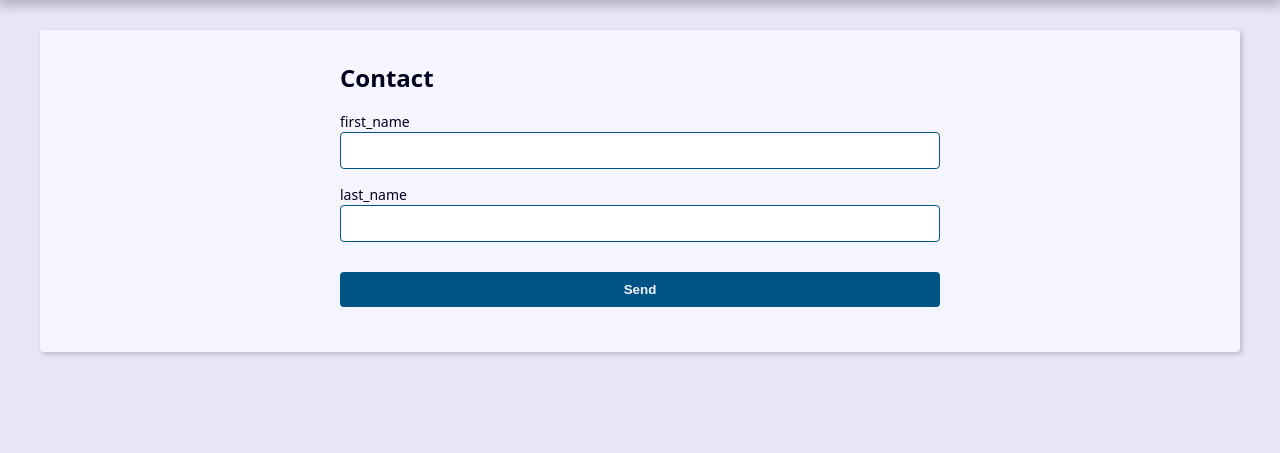
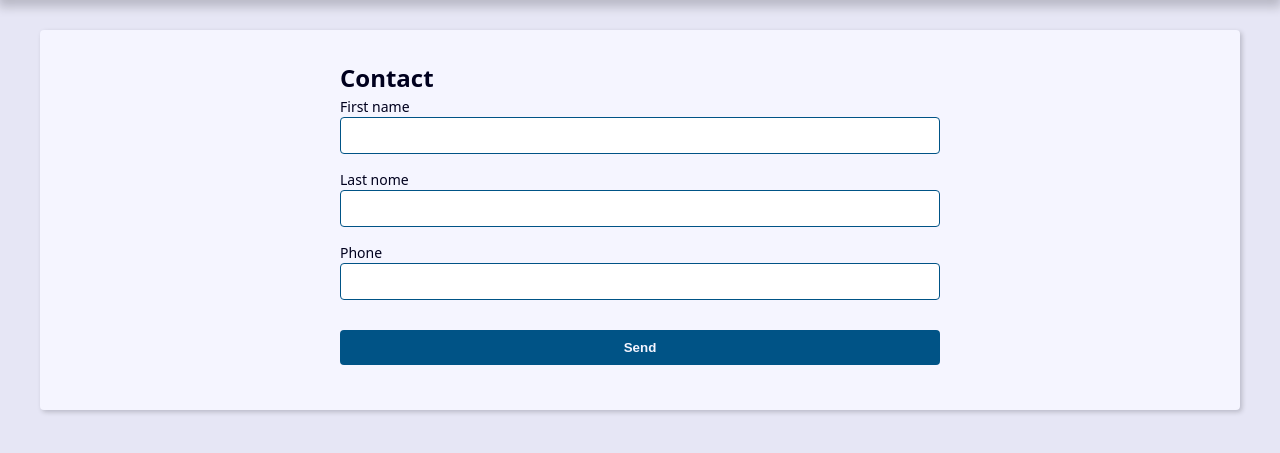
Before and after one commit to juliodonofreo/agenda, a Django app: page /contact/create/ in a window 1280 px wide. Shown: the part 239-692 px from the top of the page. Run offline with Django 4.2, Linux system fonts and the light colour scheme.

Commit message:
Criando ModelForm

```diff
--- a/contact/templates/contact/create.html
+++ b/contact/templates/contact/create.html
@@ -14,23 +14,30 @@
 
     {% csrf_token %}
 
+
+    {% for field in form %}
+      <div class="form-group">
+        <label for="{{field.id_for_label}}">{{field.label}}</label>
+        {{field}}
+        {{field.errors}}
+      </div>
+    {% endfor %}
+
+    {% if form.non_field_errors %}
       <div class="form-content">
         <div class="form-group">
-          <label for="first_name">first_name</label>
-          <input type="text" name="first_name" maxlength="255" id="first_name">
-        </div>
-
-        <div class="form-group">
-          <label for="last_name">last_name</label>
-          <input type="text" name="last_name" maxlength="255" id="last_name">
+          <div class="message error">
+            {{ form.non_field_errors }}
+          </div>
         </div>
       </div>
+    {% endif %}
 
-      <div class="form-content">
-        <div class="form-group">
-          <button class="btn" type="submit">Send</button>
-        </div>
+    <div class="form-content">
+      <div class="form-group">
+        <button class="btn" type="submit">Send</button>
       </div>
+    </div>
 
     </form>
   </div>
--- a/contact/views/contact_forms.py
+++ b/contact/views/contact_forms.py
@@ -1,25 +1,38 @@
+from django import forms
+from django.core.exceptions import ValidationError
 from django.core.paginator import Paginator
 from django.db.models import Q
-from django.shortcuts import get_object_or_404, redirect, render
+from django.shortcuts import redirect, render
 from django.views.decorators.http import require_POST
 
+from contact import models
+from contact.models import Contact
 
-from contact import models
 
+class ContactForm(forms.ModelForm):
+    class Meta:
+        model = Contact
+        fields = ["first_name", "last_nome", "phone"]
+
+    def clean(self):
+        cleaned_data = self.cleaned_data
+
+        self.add_error(
+            "first_name",
+            ValidationError("Mensagem de erro", code="invalid")
+            );
 
 # Create your views here.
 def create(request):
+    if request.method == "POST":
+        context = {
+            "form": ContactForm(data=request.POST)
+        }
 
-    print(request.method)
-
-    if(request.method == "POST"):
-        post = request.POST
-
-        for chave, valor in post.items():
-            print(chave, valor)
+        return render(request, "contact/create.html", context)
 
     context = {
-
+        "form": ContactForm(),
     }
 
     return render(request, "contact/create.html", context)
```
